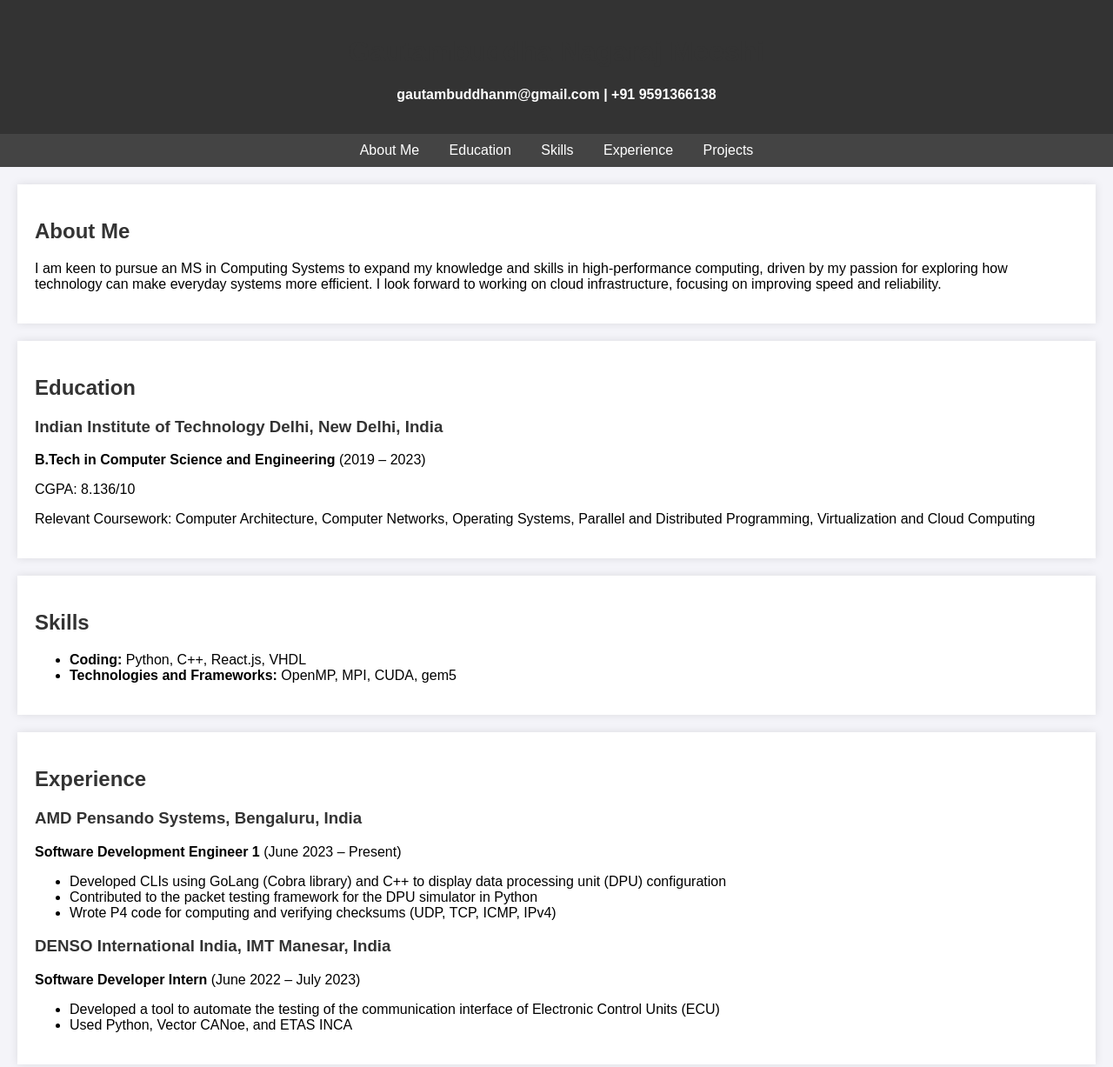
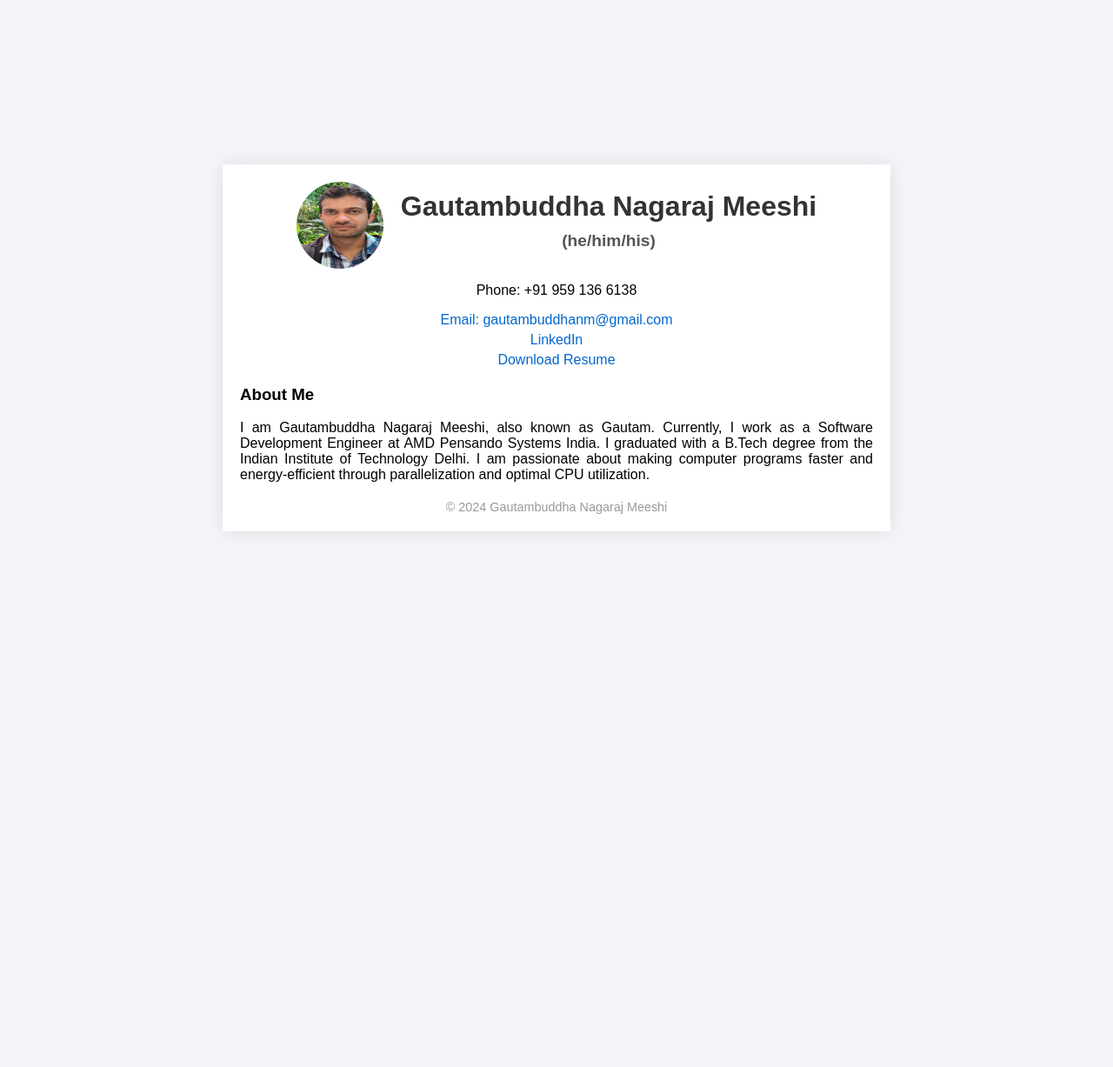
Before and after one commit to gbnm2001/Gautam_Meeshi, a plain HTML site: page index.html in a window 1280 px wide. Shown: the top 1227 px of the page at 87% size. After the commit the page ends 800 px from the top, so only its background shows below. Drawn offline with Linux system fonts and the light colour scheme.

Commit message:
added projects.html, gautam.jpeg, resume.pdf

```diff
--- a/index.html
+++ b/index.html
@@ -10,102 +10,83 @@
             margin: 0;
             padding: 0;
             background-color: #f4f4f9;
+            display: flex;
+            justify-content: center;
+            align-items: center;
+            height: 100vh;
+        }
+        .container {
+            width: 60%;
+            background-color: white;
+            box-shadow: 0 0 20px rgba(0, 0, 0, 0.1);
+            padding: 20px;
+            box-sizing: border-box;
+            text-align: center;
         }
         header {
-            background-color: #333;
-            color: #fff;
-            padding: 20px;
-            text-align: center;
+            display: flex;
+            justify-content: center;
+            align-items: center;
         }
-        nav {
-            background-color: #444;
-            color: #fff;
-            padding: 10px;
-            text-align: center;
+        header img {
+            border-radius: 50%;
+            width: 100px;
+            height: 100px;
+            margin-right: 20px;
         }
-        nav a {
-            color: #fff;
-            margin: 0 15px;
-            text-decoration: none;
-        }
-        section {
-            margin: 20px;
-            padding: 20px;
-            background: #fff;
-            box-shadow: 0 0 10px rgba(0, 0, 0, 0.1);
-        }
-        h1, h2, h3 {
+        h1 {
+            margin: 0;
             color: #333;
         }
+        h2 {
+            margin: 10px 0;
+            font-size: 1.2em;
+            color: #555;
+        }
+        .contact a {
+            text-decoration: none;
+            color: #0066cc;
+            display: block;
+            margin: 5px 0;
+        }
+        .contact a:hover {
+            text-decoration: underline;
+        }
+        .about {
+            margin-top: 20px;
+            text-align: justify;
+        }
         footer {
-            text-align: center;
-            padding: 10px;
-            background-color: #333;
-            color: white;
-        }
-        .contact {
-            font-weight: bold;
+            margin-top: 20px;
+            font-size: 0.9em;
+            color: #999;
         }
     </style>
 </head>
 <body>
+    <div class="container">
         <header>
+            <img src="gautam.jpeg" alt="Gautam Meeshi">
+            <div>
                 <h1>Gautambuddha Nagaraj Meeshi</h1>
-        <p class="contact">gautambuddhanm@gmail.com | +91 9591366138</p>
+                <h2>(he/him/his)</h2>
+            </div>
         </header>
-    <nav>
-        <a href="#about">About Me</a>
-        <a href="#education">Education</a>
-        <a href="#skills">Skills</a>
-        <a href="#experience">Experience</a>
-        <a href="#projects">Projects</a>
-    </nav>
-    <section id="about">
-        <h2>About Me</h2>
-        <p>I am keen to pursue an MS in Computing Systems to expand my knowledge and skills in high-performance computing, driven by my passion for exploring how technology can make everyday systems more efficient. I look forward to working on cloud infrastructure, focusing on improving speed and reliability.</p>
-    </section>
-    <section id="education">
-        <h2>Education</h2>
-        <h3>Indian Institute of Technology Delhi, New Delhi, India</h3>
-        <p><strong>B.Tech in Computer Science and Engineering</strong> (2019 – 2023)</p>
-        <p>CGPA: 8.136/10</p>
-        <p>Relevant Coursework: Computer Architecture, Computer Networks, Operating Systems, Parallel and Distributed Programming, Virtualization and Cloud Computing</p>
-    </section>
-    <section id="skills">
-        <h2>Skills</h2>
-        <ul>
-            <li><strong>Coding:</strong> Python, C++, React.js, VHDL</li>
-            <li><strong>Technologies and Frameworks:</strong> OpenMP, MPI, CUDA, gem5</li>
-        </ul>
-    </section>
-    <section id="experience">
-        <h2>Experience</h2>
-        <h3>AMD Pensando Systems, Bengaluru, India</h3>
-        <p><strong>Software Development Engineer 1</strong> (June 2023 – Present)</p>
-        <ul>
-            <li>Developed CLIs using GoLang (Cobra library) and C++ to display data processing unit (DPU) configuration</li>
-            <li>Contributed to the packet testing framework for the DPU simulator in Python</li>
-            <li>Wrote P4 code for computing and verifying checksums (UDP, TCP, ICMP, IPv4)</li>
-        </ul>
-        <h3>DENSO International India, IMT Manesar, India</h3>
-        <p><strong>Software Developer Intern</strong> (June 2022 – July 2023)</p>
-        <ul>
-            <li>Developed a tool to automate the testing of the communication interface of Electronic Control Units (ECU)</li>
-            <li>Used Python, Vector CANoe, and ETAS INCA</li>
-        </ul>
-    </section>
-    <section id="projects">
-        <h2>Projects</h2>
-        <ul>
-            <li><strong>Research Project:</strong> Neural network-based scheduler for optimizing power consumption in HPC clusters</li>
-            <li><strong>Minor Design Project:</strong> Space partitioning of multi-bank LLC for multi-core SOC in gem5 simulator</li>
-            <li><strong>B.Tech Project:</strong> Bandwidth partitioning for multi-core SOC in gem5 simulator</li>
-            <li><strong>Course Project:</strong> Front-end development of a VM management website</li>
-            <li><strong>CUDA Programming:</strong> Template search in an image using CUDA on Nvidia GPU</li>
-        </ul>
+        <div class="contact">
+            <p>Phone: +91 959 136 6138</p>
+            <a href="mailto:gautambuddhanm@gmail.com">Email: gautambuddhanm@gmail.com</a>
+            <a href="https://in.linkedin.com/in/gautambuddha-n-meeshi-15a13b218" target="_blank">LinkedIn</a>
+            <a href="resume.pdf" target="_blank">Download Resume</a>
+        </div>
+        <section class="about">
+            <h3>About Me</h3>
+            <p>
+                I am Gautambuddha Nagaraj Meeshi, also known as Gautam. Currently, I work as a Software Development Engineer at AMD Pensando Systems India. I graduated with a B.Tech degree from the Indian Institute of Technology Delhi. I am passionate about making computer programs faster and energy-efficient through parallelization and optimal CPU utilization.
+            </p>
         </section>
         <footer>
-        <p>&copy; 2024 Gautambuddha Nagaraj Meeshi</p>
+            &copy; 2024 Gautambuddha Nagaraj Meeshi
         </footer>
+    </div>
 </body>
 </html>
```
Also changed, not shown: projects.html (added, +71 -0 lines), gautam.jpeg (added), 1 other file. Lines whose indentation alone changed are shown as unchanged.
